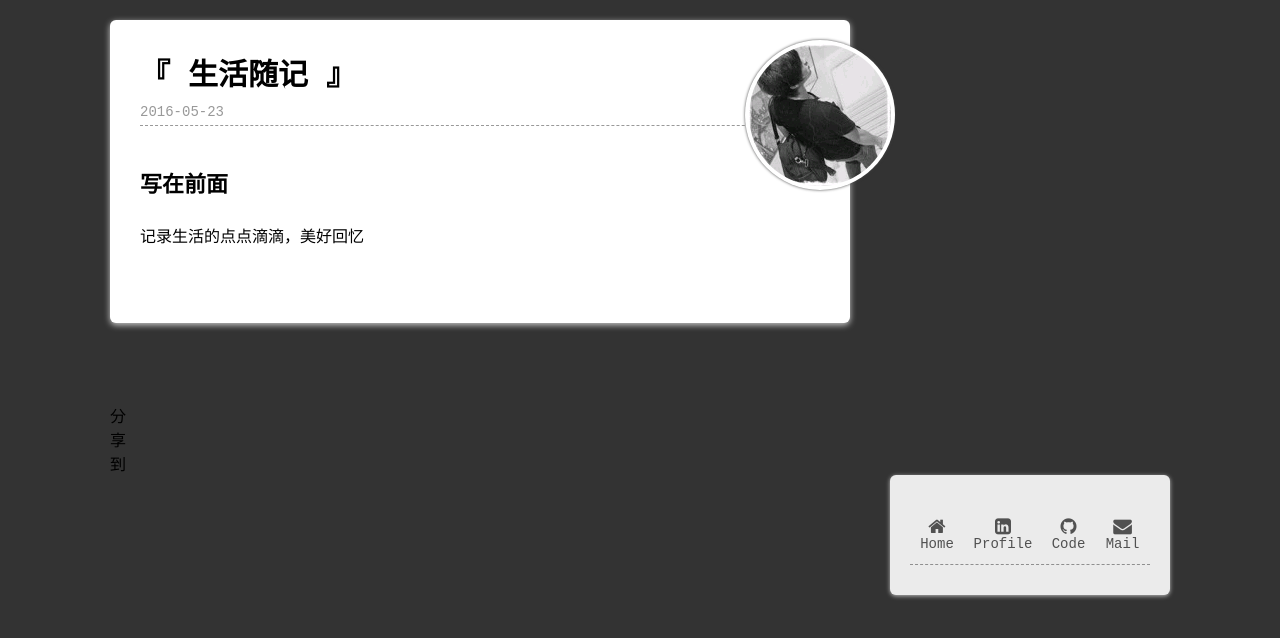
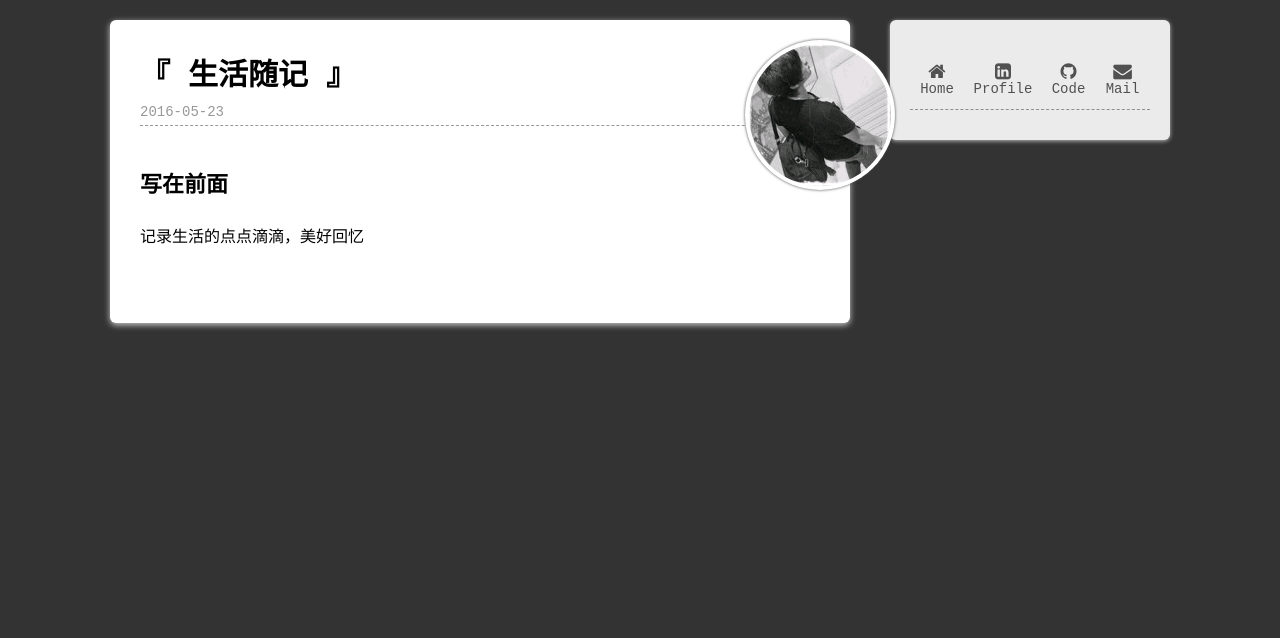
Before and after one commit to GSven/GSven.github.io, a Jekyll site: the page built from _posts/lives/2016-05-23-lives-life1-2016.md, in a window 1280 px wide. Shown: the top 638 px of the page. Built offline with Jekyll 4.4.1, drawn with Linux system fonts in a browser that asks for light colours; comment, search, counter and statistics services are not loaded.

Commit message:
update baidu share

```diff
--- a/_layouts/post.html
+++ b/_layouts/post.html
@@ -40,23 +43,26 @@
 	(function() {
 		var ds = document.createElement('script');
 		ds.type = 'text/javascript';ds.async = true;
-		//ds.src = (document.location.protocol == 'https:' ? 'https:' : 'http:') + '//static.duoshuo.com/embed.js';
+		ds.src = (document.location.protocol == 'https:' ? 'https:' : 'http:') + '//static.duoshuo.com/embed.js';
 		ds.charset = 'UTF-8';
 		(document.getElementsByTagName('head')[0]
 		 || document.getElementsByTagName('body')[0]).appendChild(ds);
 	})();
 	</script>
-
   </div>
 <!-- 多说公共JS代码 end -->
+
+
 <!--多说分享功能代码 start-->
-<div class="ds-share" data-thread-key="{{ page.url }}" data-title="{{ page.title }}" data-images="{{ page.url }}" data-content=" content" data-url="http://GSven.github.io/{{ page.url }}">
+<!--
+<div class="ds-share" data-thread-key="{{ page.url }}" data-title="{{ page.title }}" data-images="{{ page.url }}" data-content="content" data-url="http://GSven.github.io/{{ page.url }}">
     <div class="ds-share-aside-left">
       <div class="ds-share-aside-inner">
       </div>
       <div class="ds-share-aside-toggle">分享到</div>
     </div>
 </div>
+-->
 
 <!--多说分享功能代码 end-->
 
```
Also changed, not shown: other parts of _layouts/post.html (+3 -0 lines).
